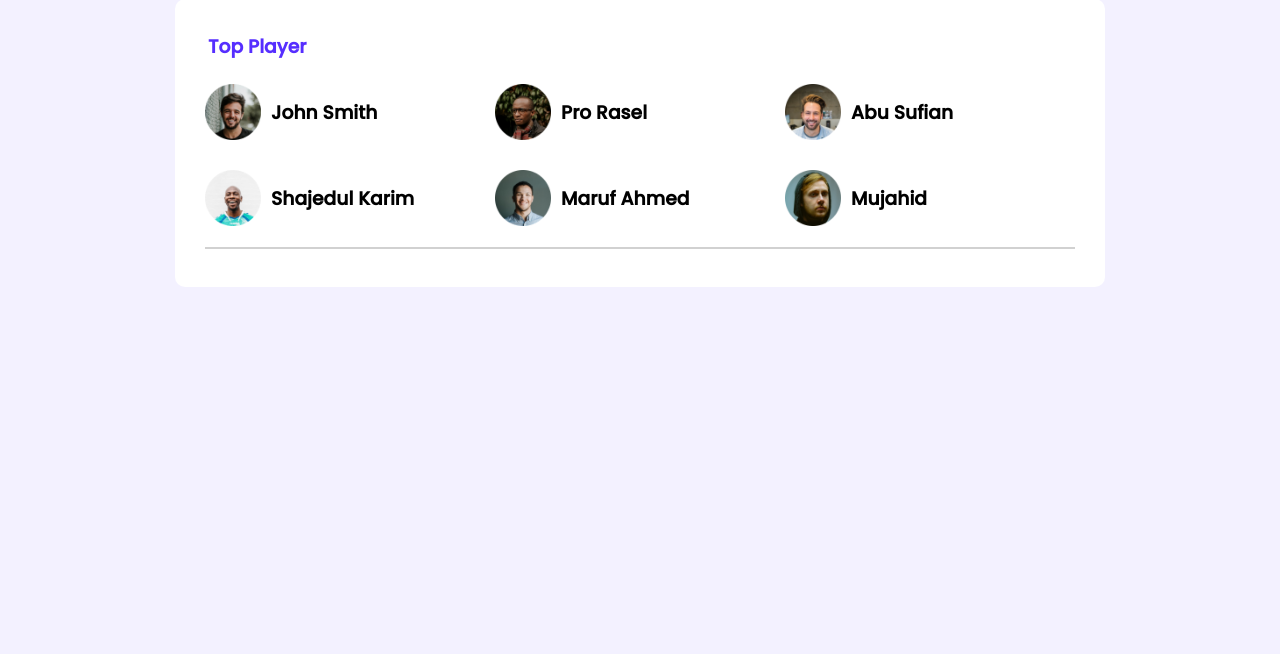
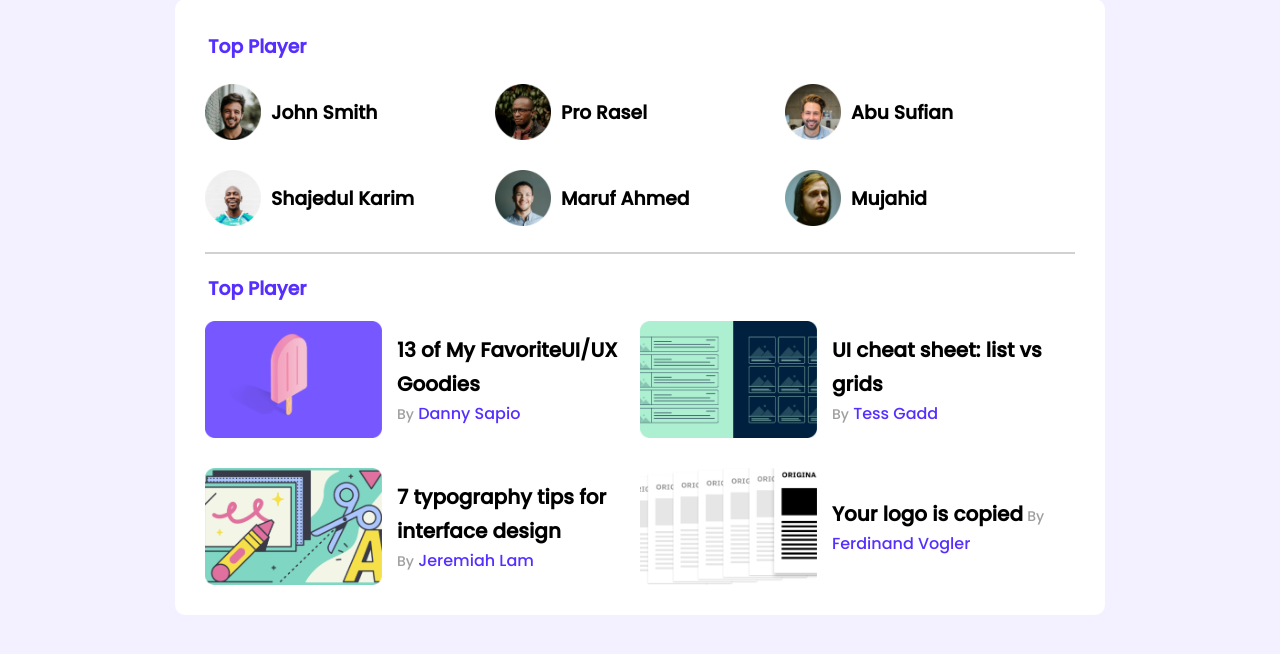
Before and after one commit to AbuRaihan1/grid-flex-project, a plain HTML site: page index.html in a window 1280 px wide. Shown: the part 76-730 px from the top of the page. Drawn offline with Linux system fonts and the light colour scheme.

Commit message:
code top section

```diff
--- a/index.html
+++ b/index.html
@@ -16,7 +16,7 @@
 
     <main class="main-container">
         <section class="top_players">
-        <h3>Top Player</h3>
+            <h3 class="section_title">Top Player</h3>
             <div class="players">
                 <div class="player">
                     <img src="images/players/player-1.png" alt="">
@@ -44,6 +44,48 @@
                 </div>
             </div>
             <hr>
+
+            <div class="top_blogs">
+                <h3 class="section_title">Top Player</h3>
+                <div class="blogs">
+                    <div class="blog">
+                        <img src="images/blogs/blog-1.png" alt="">
+                        <div class="blog_info">
+                            <h3>13 of My FavoriteUI/UX Goodies</h3>
+                            <span>By</span>
+                            <p> Danny Sapio</p>
+                        </div>
+                    </div>
+                    <div class="blog">
+                        <img src="images/blogs/blog-2.png" alt="">
+                        <div class="blog_info">
+                            <h3>UI cheat sheet:
+                                list vs grids</h3>
+                            <span>By</span>
+                            <p> Tess Gadd</p>
+                        </div>
+                    </div>
+                    <div class="blog">
+                        <img src="images/blogs/blog-3.png" alt="">
+                        <div class="blog_info">
+                            <h3>7 typography tips
+                                for interface design</h3>
+                            <span>By</span>
+                            <p> Jeremiah Lam</p>
+                        </div>
+                    </div>
+                    <div class="blog">
+                        <img src="images/blogs/blog-4.png" alt="">
+                        <div class="blog_info">
+                            <h3>Your logo is
+                                copied</h3>
+                            <span>By</span>
+                            <p> Ferdinand Vogler</p>
+                        </div>
+                    </div>
+                </div>
+            </div>
+
         </section>
     </main>
 </body>
--- a/style.css
+++ b/style.css
@@ -1,9 +1,9 @@
 /* fonts */
 @import url('https://fonts.googleapis.com/css2?family=Oswald:wght@400;500&family=Poppins:ital,wght@0,500;1,300;1,400&family=Roboto:wght@500&display=swap');
 
-hr{
+hr {
     border: 1px solid #D1D1D1;
-    margin-top: 15px;
+    margin: 20px 0px;
 }
 
 body {
@@ -23,7 +23,7 @@ body {
     border-radius: 10px;
 }
 
-.top_players>h3 {
+.section_title {
     color: #562EFF;
     margin: 3px;
     padding-bottom: 15px;
@@ -51,3 +51,40 @@ body {
     width: 56px;
     height: 56px;
 }
+
+.blogs {
+    display: grid;
+    grid-template-columns: repeat(2, 1fr);
+    grid-gap: 30px 0px;
+}
+
+.blog {
+    display: flex;
+    align-items: center;
+}
+
+.blog img {
+    width: 177px;
+    height: 117px;
+}
+
+.blog_info {
+    margin-left: 15px;
+}
+
+.blog_info h3 {
+    display: inline-block;
+    margin: 0px;
+    font-size: 20px;
+    line-height: 34px;
+}
+
+.blog_info span {
+    font-size: 14px;
+    color: #9F9F9F;
+}
+
+.blog_info p {
+    display: inline;
+    color: #562EFF;
+}
```
Lines whose indentation alone changed are shown as unchanged.
